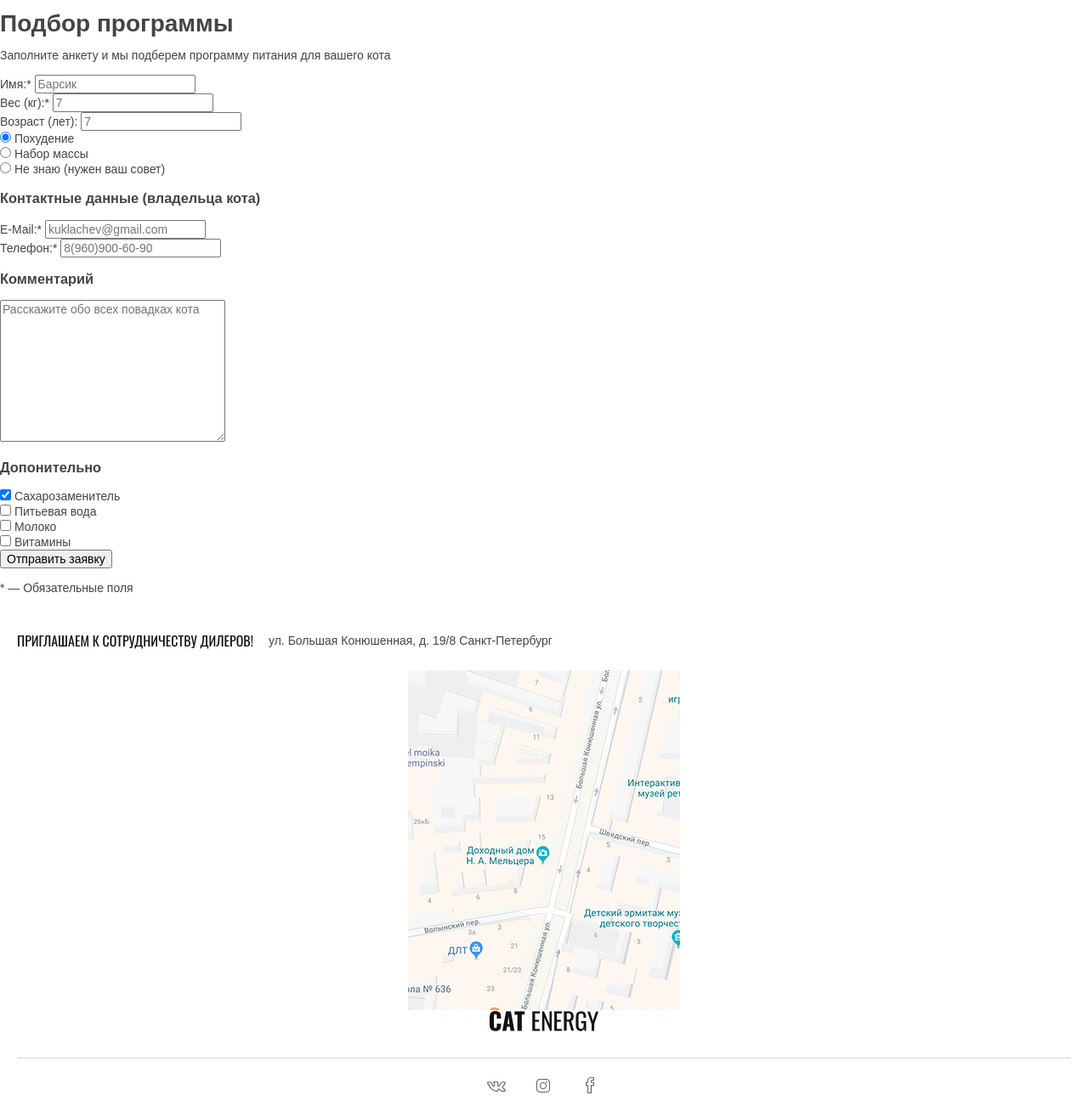
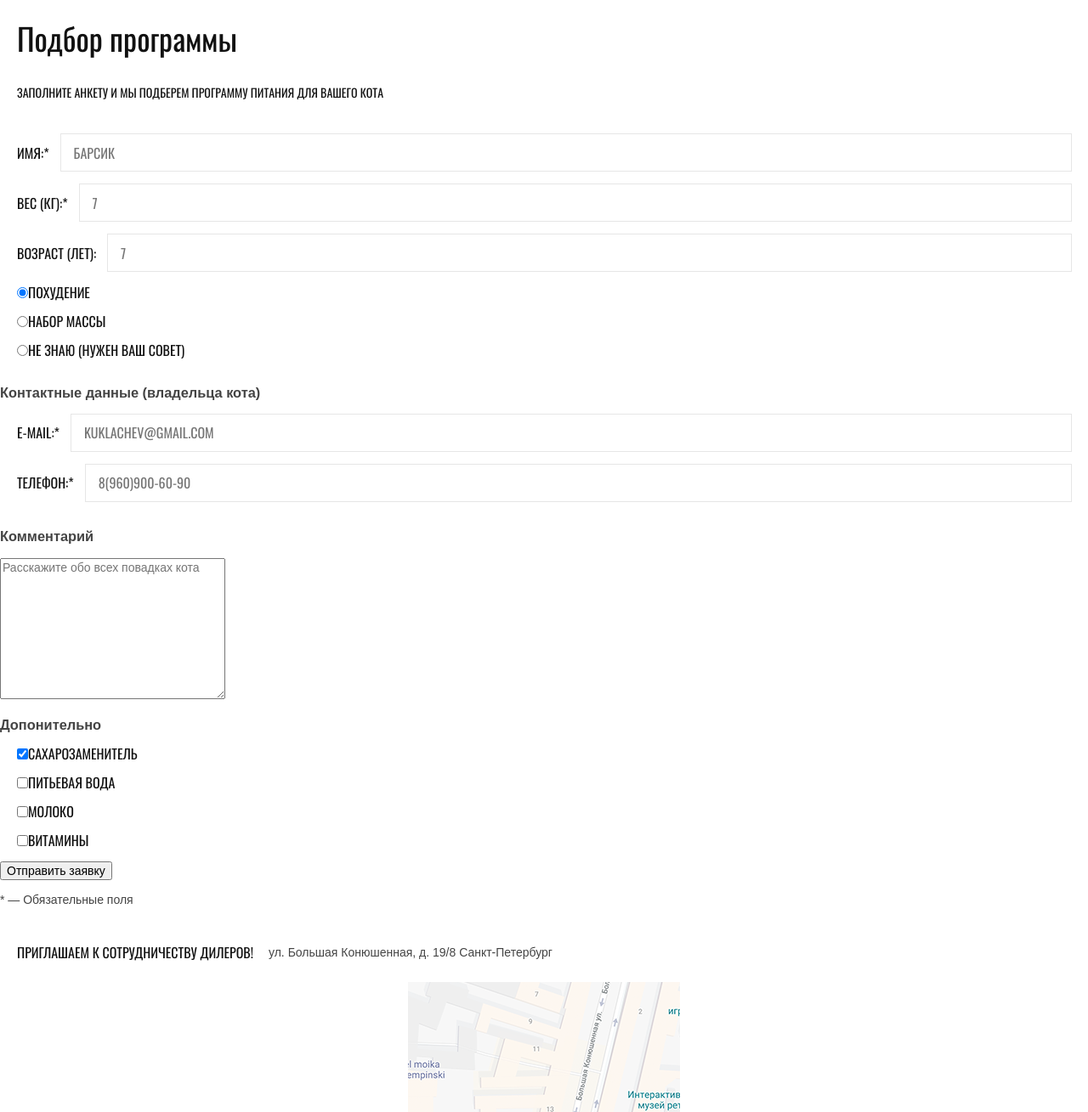
Before and after one commit to babtshe/cat-energy, a Node project: template source/program.hbs in a window 1280 px wide. Shown: the part 210-1519 px from the top of the page at 85% size. Run offline with Node 20 templates, Linux system fonts and the light colour scheme; the template is opened without the code that fills it, so the values that code supplies are empty; style sheets or scripts are compiled from the project's sources; some web fonts are replaced.

Commit message:
form block added

```diff
--- a/source/program.hbs
+++ b/source/program.hbs
@@ -1,9 +1,9 @@
 {{#> layout program-page="true"}}
 {{#*inline "main-block"}}
-<section class="program-form">
-  <h1 class="program-form__title">Подбор программы</h1>
-  <form action="https://echo.htmlacademy.ru" class="form-food" method="post">
-    <p class="program-form__slogan">Заполните анкету и мы подберем программу питания для вашего кота</p>
+<section class="form-food">
+  <h1 class="form-food__title">Подбор программы</h1>
+  <form action="https://echo.htmlacademy.ru" class="form-food__form" method="post">
+    <p class="form-food__slogan">Заполните анкету и мы подберем программу&nbsp;питания для вашего кота</p>
     <div class="form-food__field">
       <label for="input-name" class="form-food__label">Имя:*</label>
       <input class="form-food__input-text form-food__input-text--name" type="text" name="name" id="input-name" placeholder="Барсик" required>
--- /dev/null
+++ b/source/scss/blocks/form-food.scss
@@ -0,0 +1,49 @@
+.form-food__title {
+  padding: 0 20px;
+  font-family: $font-stack;
+  font-size: 36px;
+  line-height: 60px;
+  color: #111111;
+  font-weight: normal;
+  margin: 15px 0 15px;
+}
+
+.form-food__slogan {
+  font-family: $font-stack;
+  font-size: 14px;
+  line-height: 18px;
+  text-transform: uppercase;
+  font-weight: normal;
+  color: #111111;
+  margin: 15px 0 30px;
+  padding: 10px 20px 10px 20px;
+}
+
+.form-food__field {
+  padding: 0 0 16px 20px;
+  display: flex;
+  justify-content: flex-start;
+  align-items: center;
+}
+
+.form-food__label {
+  font-family: $font-stack;
+  font-size: 16px;
+  line-height: 18px;
+  color: #111111;
+  text-transform: uppercase;
+}
+
+.form-food__input-text {
+  font-family: $font-stack;
+  font-size: 16px;
+  line-height: 18px;
+  color: #444444;
+  text-transform: uppercase;
+  outline: 1px solid rgba(205, 205, 205, 0.5);
+  border: none;
+  padding: 12px 15px;
+  min-height: 43px;
+  flex-grow: 1;
+  margin: 0 20px 0 14px;
+}
--- a/source/scss/style.scss
+++ b/source/scss/style.scss
@@ -18,4 +18,5 @@
 @import "./blocks/credits.scss";
 @import "./blocks/catalog.scss";
 @import "./blocks/product.scss";
-@import "./blocks/accessories.scss"
+@import "./blocks/accessories.scss";
+@import "./blocks/form-food.scss";
```
